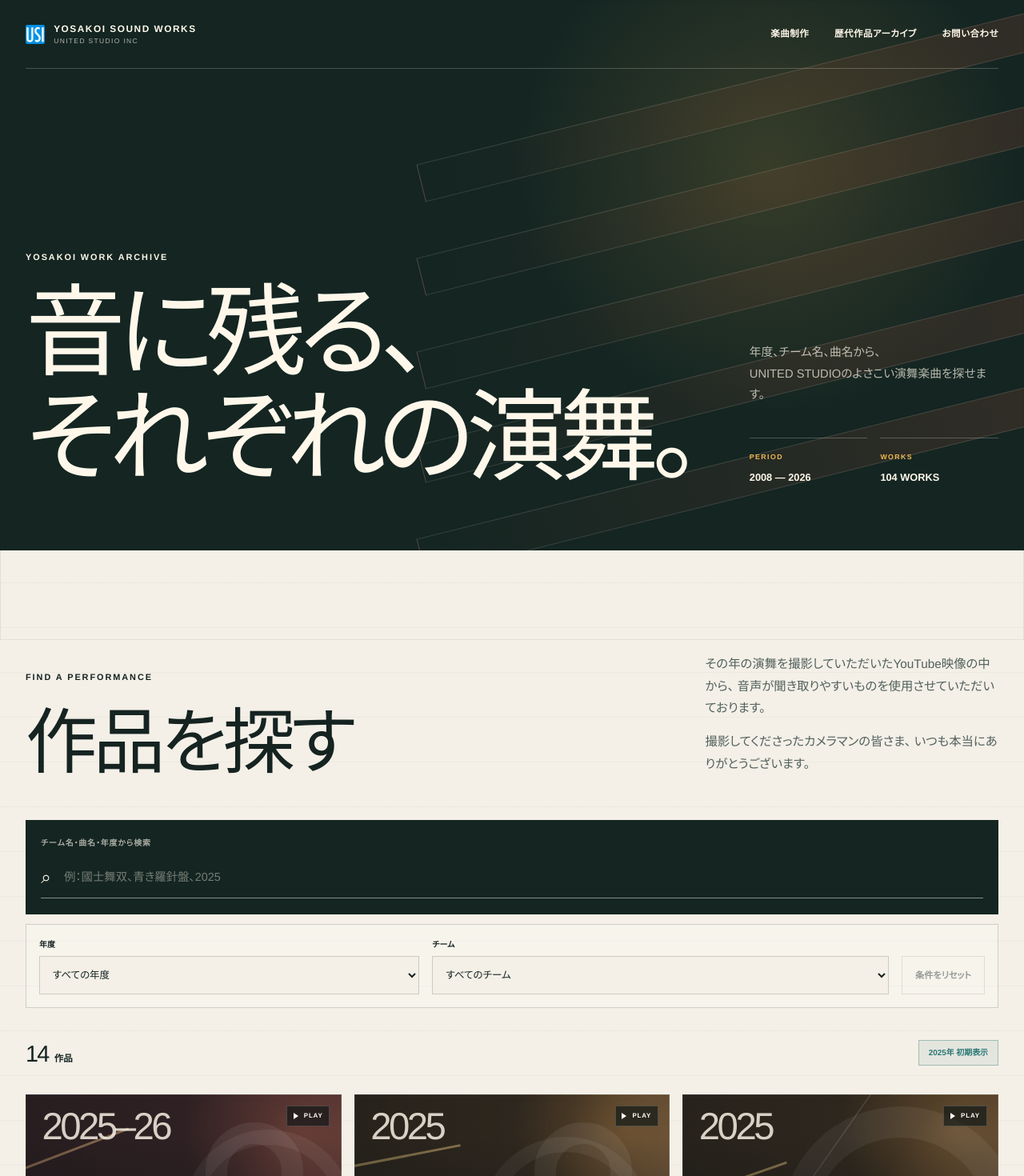
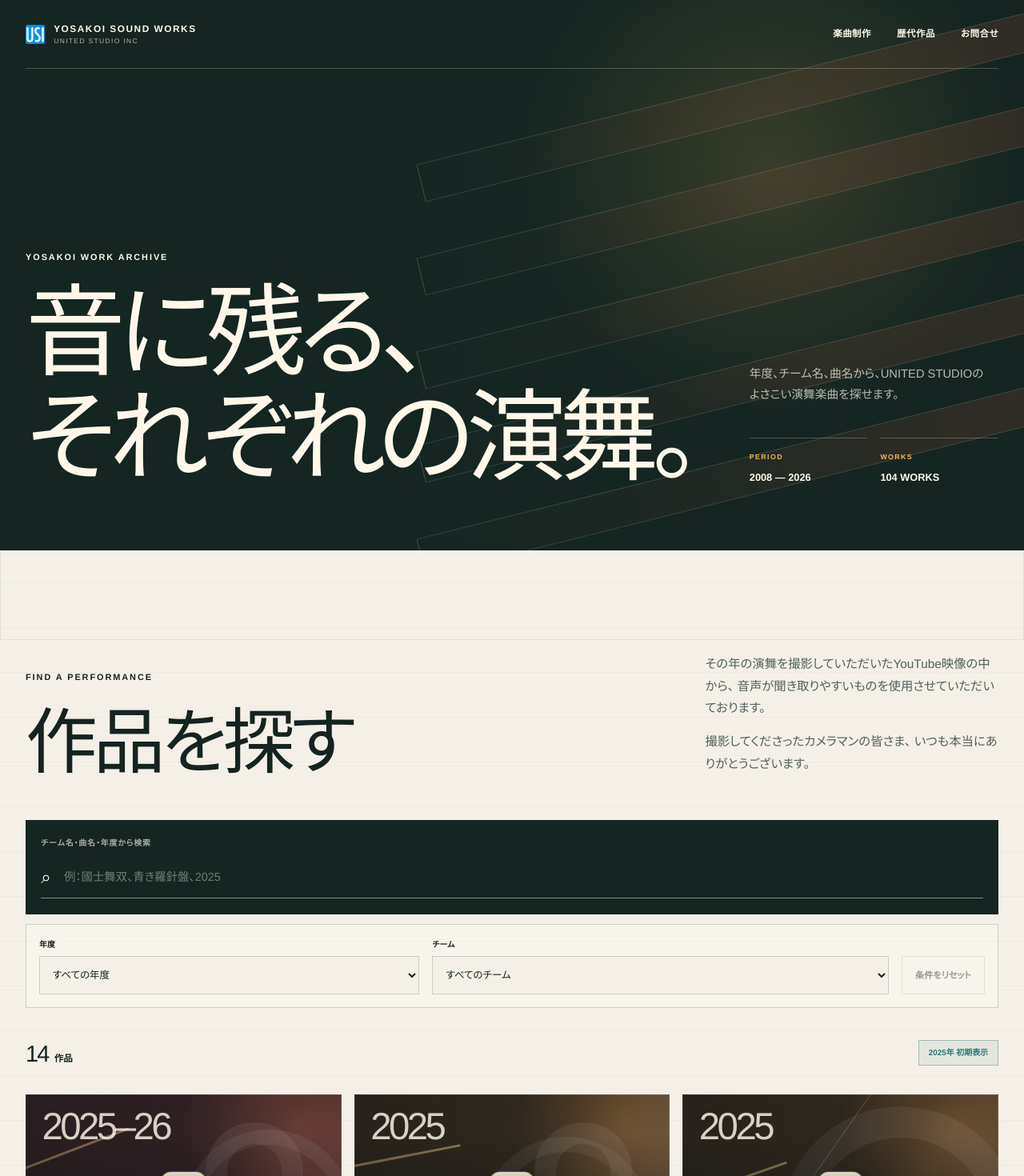
Before and after one commit to tetsufujiki/usi-yosakoi, a Next.js app: page /archive in a window 1280 px wide. Shown: the top 1470 px of the page at 80% size. Built offline with nearby package versions, Linux system fonts and the light colour scheme.

Commit message:
fix: refine archive presentation

```diff
--- a/app/archive/page.tsx
+++ b/app/archive/page.tsx
@@ -54,10 +54,12 @@ export default function ArchivePage() {
               </h1>
             </div>
             <div className="archive-hero__summary">
-              <p>
-                年度、チーム名、曲名から、
+              <p className="archive-hero__description">
+                <span>年度、チーム名、曲名から、</span>
+                <br className="archive-hero__description-break--mobile" />
+                <span>UNITED STUDIOの</span>
                 <br />
-                UNITED STUDIOのよさこい演舞楽曲を探せます。
+                <span>よさこい演舞楽曲を探せます。</span>
               </p>
               <dl>
                 <div>
--- a/app/globals.css
+++ b/app/globals.css
@@ -11,6 +11,7 @@
   --color-warm: #e35f3f;
   --color-sun: #f1b94f;
   --color-tide: #2b7775;
+  --color-studio-gold: #c9b89a;
   --color-cream: #fff8ea;
   --font-sans:
     "Helvetica Neue", "Hiragino Kaku Gothic ProN", "Yu Gothic", "Noto Sans JP",
@@ -1417,6 +1418,140 @@ button:disabled {
   text-align: left;
 }
 
+.work-card__play .work-thumbnail__youtube {
+  top: 50%;
+  right: auto;
+  left: 50%;
+  z-index: 3;
+  gap: 0.35rem;
+  min-height: 2.15rem;
+  padding: 0.38rem 0.68rem;
+  border-color: rgba(21, 35, 33, 0.44);
+  border-radius: 999px;
+  transform: translate(-50%, -50%);
+  background: linear-gradient(
+    180deg,
+    #e1d7c5 0%,
+    var(--color-studio-gold) 48%,
+    #a9916e 100%
+  );
+  box-shadow:
+    inset 0 1px 0 rgba(255, 248, 234, 0.84),
+    inset 0 -1px 0 rgba(21, 35, 33, 0.18),
+    0 6px 16px rgba(20, 37, 34, 0.2);
+  color: var(--color-night);
+  font-size: 0.54rem;
+  letter-spacing: 0.1em;
+  text-shadow: 0 1px 0 rgba(255, 248, 234, 0.42);
+  backdrop-filter: blur(4px);
+  transition:
+    background-color 180ms ease,
+    border-color 180ms ease,
+    box-shadow 180ms ease,
+    transform 180ms ease;
+}
+
+.work-card__play .work-thumbnail__youtube .play-mark {
+  position: relative;
+  width: 0.88rem;
+  height: 0.88rem;
+  border: 1px solid rgba(21, 35, 33, 0.22);
+  border-radius: 50%;
+  background: rgba(255, 248, 234, 0.45);
+  box-shadow: inset 0 1px 0 rgba(255, 255, 255, 0.52);
+  transition:
+    background-color 180ms ease,
+    transform 180ms ease;
+}
+
+.work-card__play .work-thumbnail__youtube .play-mark::after {
+  position: absolute;
+  top: 50%;
+  left: 52%;
+  width: 0;
+  height: 0;
+  border-top: 2.5px solid transparent;
+  border-bottom: 2.5px solid transparent;
+  border-left: 4px solid currentColor;
+  content: "";
+  transform: translate(-42%, -50%);
+}
+
+.work-card__play:hover .work-thumbnail__youtube {
+  border-color: var(--color-night);
+  transform: translate(-50%, calc(-50% - 2px));
+  background: linear-gradient(
+    180deg,
+    var(--color-cream) 0%,
+    #e4d8c4 100%
+  );
+  box-shadow:
+    inset 0 1px 0 rgba(255, 255, 255, 0.9),
+    inset 0 -1px 0 rgba(21, 35, 33, 0.12),
+    0 12px 26px rgba(20, 37, 34, 0.3);
+  color: var(--color-night);
+}
+
+.work-card__play:hover .work-thumbnail__youtube .play-mark {
+  transform: translateX(1px);
+  background: rgba(201, 184, 154, 0.58);
+}
+
+.work-card__play:focus-visible {
+  outline: 0;
+}
+
+.work-card__play:focus-visible .work-thumbnail__youtube {
+  outline: 3px solid var(--color-sun);
+  outline-offset: 4px;
+}
+
+@media (min-width: 640px) {
+  .work-card__play .work-thumbnail__youtube {
+    gap: 0.32rem;
+    min-height: 2rem;
+    padding: 0.33rem 0.62rem;
+    font-size: 0.51rem;
+  }
+
+  .work-card__play .work-thumbnail__youtube .play-mark {
+    width: 0.82rem;
+    height: 0.82rem;
+  }
+}
+
+@media (min-width: 1040px) {
+  .work-card__play .work-thumbnail__youtube {
+    gap: 0.28rem;
+    min-height: 1.85rem;
+    padding: 0.28rem 0.56rem;
+    font-size: 0.47rem;
+    letter-spacing: 0.09em;
+    box-shadow:
+      inset 0 1px 0 rgba(255, 248, 234, 0.84),
+      inset 0 -1px 0 rgba(21, 35, 33, 0.18),
+      0 5px 13px rgba(20, 37, 34, 0.18);
+  }
+
+  .work-card__play .work-thumbnail__youtube .play-mark {
+    width: 0.74rem;
+    height: 0.74rem;
+  }
+}
+
+@media (min-width: 1320px) {
+  .work-card__play .work-thumbnail__youtube {
+    min-height: 1.75rem;
+    padding: 0.24rem 0.52rem;
+    font-size: 0.45rem;
+  }
+
+  .work-card__play .work-thumbnail__youtube .play-mark {
+    width: 0.7rem;
+    height: 0.7rem;
+  }
+}
+
 .work-card__player {
   position: relative;
   overflow: hidden;
@@ -1828,6 +1963,16 @@ button:disabled {
   font-size: 0.92rem;
 }
 
+.archive-hero__description span {
+  white-space: nowrap;
+  word-break: keep-all;
+  overflow-wrap: normal;
+}
+
+.archive-hero__description-break--mobile {
+  display: none;
+}
+
 .archive-hero dl {
   display: grid;
   grid-template-columns: repeat(2, minmax(0, 1fr));
@@ -2363,10 +2508,6 @@ button:disabled {
     border-left: 0;
   }
 
-  .archive-hero__summary br {
-    display: none;
-  }
-
   .work-thumbnail__youtube {
     top: 0.65rem;
     right: 0.65rem;
@@ -2374,12 +2515,22 @@ button:disabled {
 }
 
 @media (max-width: 359px) {
+  .archive-hero__summary > p {
+    font-size: 0.8rem;
+  }
+
   .intro__title-line > span {
     display: block;
   }
 
   .intro__title-line > span + span {
     margin-left: 0;
+  }
+}
+
+@media (max-width: 639px) {
+  .archive-hero__description-break--mobile {
+    display: inline;
   }
 }
 
--- a/components/SelectedWorks.tsx
+++ b/components/SelectedWorks.tsx
@@ -40,7 +40,7 @@ export function SelectedWorks({ works }: SelectedWorksProps) {
                 <span className="selected-work__caption">
                   <span>
                     <small>{formatYears(work.years)}</small>
-                    <strong>{work.teamName}</strong>
+                    <strong>{work.workTitle ?? "演舞楽曲"}</strong>
                   </span>
                   <span className="selected-work__play" aria-hidden="true">
                     {isActive ? "閉じる" : "再生"}
--- a/components/SiteFooter.tsx
+++ b/components/SiteFooter.tsx
@@ -32,8 +32,8 @@ export function SiteFooter({ kineticsVariant }: SiteFooterProps) {
 
         <div className="site-footer__links">
           <Link href="/">楽曲制作</Link>
-          <Link href="/archive">歴代作品アーカイブ</Link>
-          <Link href="/contact">お問い合わせ</Link>
+          <Link href="/archive">歴代作品</Link>
+          <Link href="/contact">お問合せ</Link>
         </div>
       </div>
       <div className="site-footer__base">
--- a/components/SiteHeader.tsx
+++ b/components/SiteHeader.tsx
@@ -27,8 +27,8 @@ export function SiteHeader() {
 
         <nav className="site-nav" aria-label="メインナビゲーション">
           <Link href="/">楽曲制作</Link>
-          <Link href="/archive">歴代作品アーカイブ</Link>
-          <Link href="/contact">お問い合わせ</Link>
+          <Link href="/archive">歴代作品</Link>
+          <Link href="/contact">お問合せ</Link>
         </nav>
       </div>
     </header>
```
